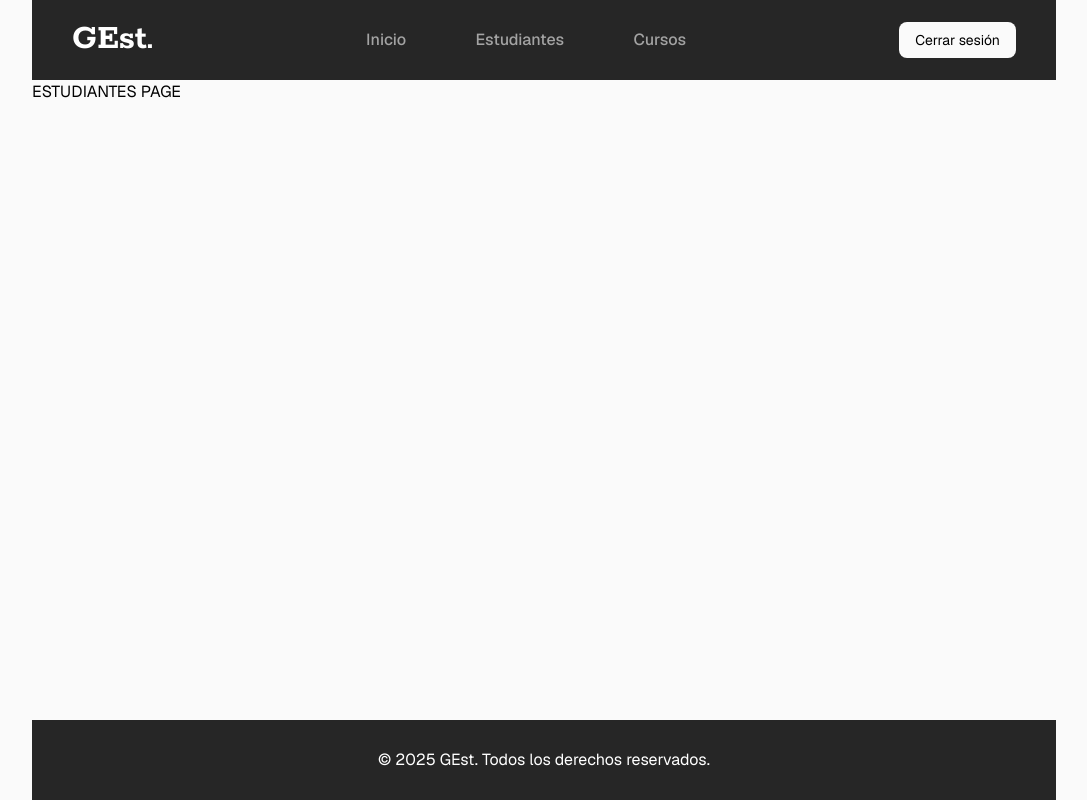
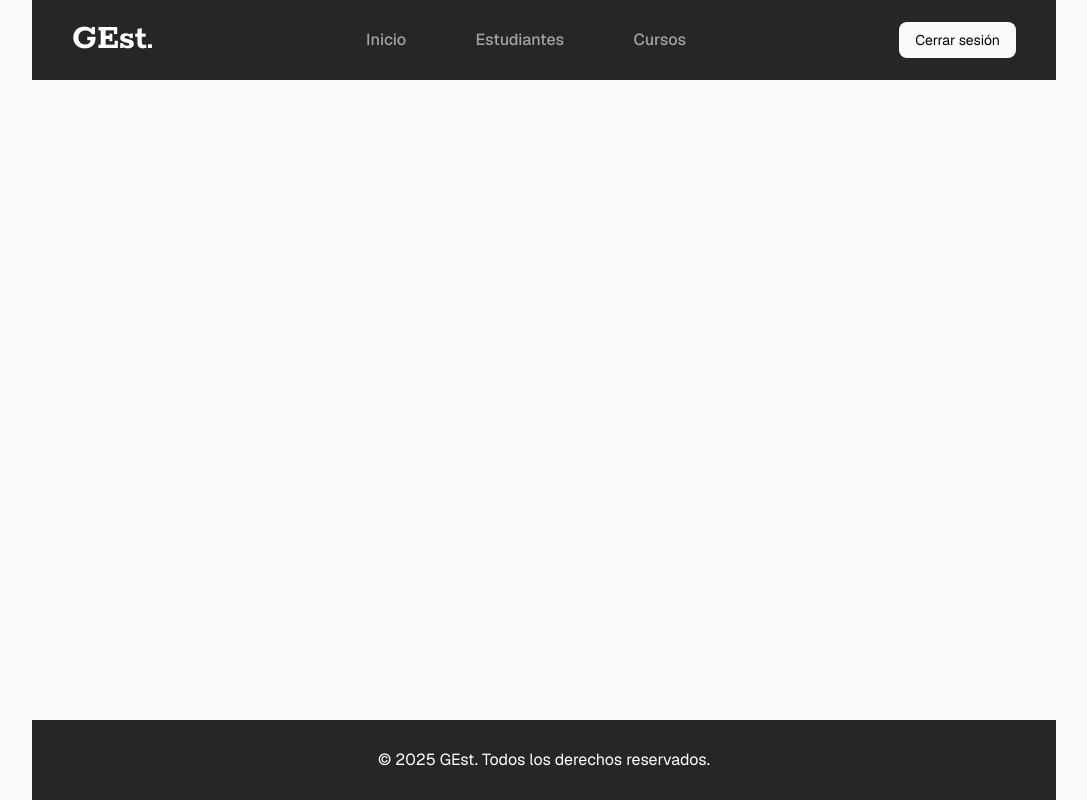
Before and after one commit to uno-nueve/gest, a React (Vite) app: page /app in a window 1280 px wide. Shown: the whole page, without its empty margins (96-1183 px from the left). Built offline with nearby package versions, Linux system fonts and the light colour scheme.

Commit message:
Update layouts

```diff
--- a/src/components/layouts/main-layout.tsx
+++ b/src/components/layouts/main-layout.tsx
@@ -4,9 +4,9 @@ import { ReactNode } from "react";
 
 export const MainLayout = ({ children }: { children: ReactNode }) => {
     return (
-        <div className="max-w-screen-lg min-h-screen mx-auto my-0 overflow-hidden">
+        <div className="max-w-screen-lg min-h-screen mx-auto my-0">
             <Header />
-            <div className="min-h-[calc(100vh-160px)] h-full">{children}</div>
+            <div className="min-h-[calc(100vh-160px)] h-full p-4 overflow-hidden">{children}</div>
             <Footer />
         </div>
     );
--- a/src/components/ui/header/header.tsx
+++ b/src/components/ui/header/header.tsx
@@ -14,7 +14,7 @@ export const Header = () => {
     ];
 
     return (
-        <header className="flex items-center justify-between h-20 px-10 bg-neutral-800">
+        <header className="sticky top-0 flex items-center justify-between h-20 px-10 bg-neutral-800">
             <span className="text-4xl font-bold text-white font-rokkitt">GEst.</span>
             <Navbar links={navlinks} />
             <Button variant="secondary" size="sm">
--- a/src/router.tsx
+++ b/src/router.tsx
@@ -9,6 +9,7 @@ import { CreatePage } from "@/routes/create-page";
 import { EditPage } from "@/routes/edit-page";
 import { LandingPage } from "./routes/landing-page";
 import { ErrorPage } from "./routes/error-page";
+import { Grid } from "./components/layouts/grid";
 
 const router = createBrowserRouter([
     {
@@ -27,6 +28,7 @@ const router = createBrowserRouter([
                         path: "estudiantes",
                         element: <EstudiantesPage />,
                         children: [
+                            { element: <Grid />, index: true },
                             {
                                 path: ":id",
                                 element: <ProfilePage />,
--- a/src/routes/estudiantes-page.tsx
+++ b/src/routes/estudiantes-page.tsx
@@ -3,7 +3,6 @@ import { Outlet } from "react-router";
 export const EstudiantesPage = () => {
     return (
         <div>
-            ESTUDIANTES PAGE
             <Outlet />
         </div>
     );
--- a/src/routes/root.tsx
+++ b/src/routes/root.tsx
@@ -2,7 +2,7 @@ import { Outlet } from "react-router";
 
 export const Root = () => {
     return (
-        <div className="overflow-hidden bg-neutral-50 font-geist">
+        <div className="bg-neutral-50 font-geist">
             <Outlet />
         </div>
     );
```
